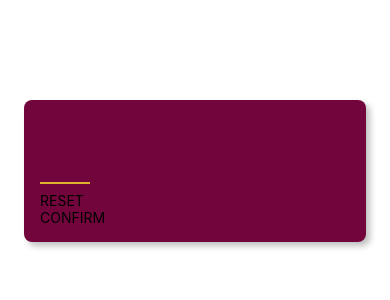
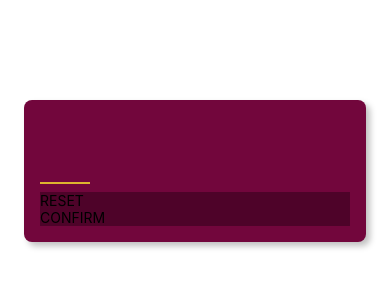
Before and after one commit to Jasiuu2605/guess-my-number, a React Native app: screen / in a window 390 px wide. Shown: the top 300 px of the page. Built offline with nearby package versions, Linux system fonts and the light colour scheme.

Commit message:
Add press handler to PrimaryButton and wrap content in Pressable; update StartGameScreen TextInput properties

```diff
--- a/components/PrimaryButton.js
+++ b/components/PrimaryButton.js
@@ -1,11 +1,23 @@
-import { View, Text } from 'react-native';
+import { View, Text, Pressable, StyleSheet } from 'react-native';
 
 function PrimaryButton({ children }) {
+  function pressHandler() {
+    console.log('pressed');
+  }
+
   return (
-    <View>
-      <Text>{children}</Text>
-    </View>
+    <Pressable onPress={pressHandler}>
+      <View style={styles.container}>
+        <Text>{children}</Text>
+      </View>
+    </Pressable>
   );
 }
 
 export default PrimaryButton;
+
+const styles = StyleSheet.create({
+  container: {
+    backgroundColor: '#4e0329',
+  },
+});
--- a/screens/StartGameScreen.js
+++ b/screens/StartGameScreen.js
@@ -8,6 +8,8 @@ function StartGameScreen() {
         maxLength={2}
         keyboardType='number-pad'
         style={styles.numberInput}
+        autoCapitalize='none'
+        autoCorrect={false}
       />
       <PrimaryButton>RESET</PrimaryButton>
       <PrimaryButton>CONFIRM</PrimaryButton>
```
